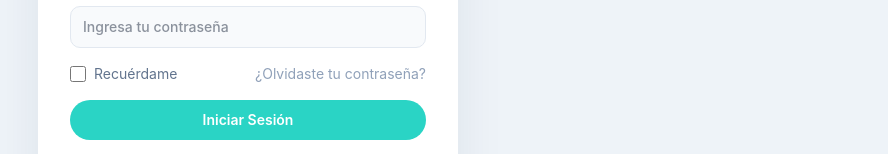
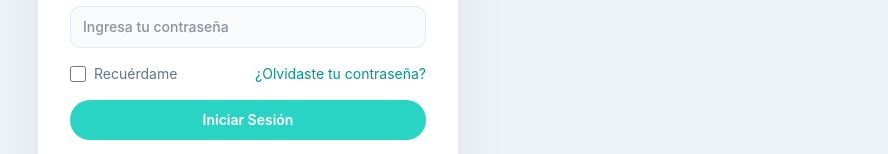
Before and after one commit to ayorick23/odontotrack-fouees, a React (Vite) app in the folder frontend/: page /login in a window 1280 px wide. Shown: the part 442-596 px from the top of the page, without its empty margins (392-1280 px from the left). Built offline with nearby package versions, Linux system fonts and the light colour scheme; no server answers.

Commit message:
fix: ayuda real en '¿Olvidaste tu contraseña?'
Era texto deshabilitado sin acción. Ahora despliega cómo recuperar el acceso: administración o soporte la restablecen desde Usuarios.

```diff
--- a/frontend/src/pages/Login/Login.tsx
+++ b/frontend/src/pages/Login/Login.tsx
@@ -1,5 +1,5 @@
 import { zodResolver } from "@hookform/resolvers/zod";
-import { useEffect } from "react";
+import { useEffect, useState } from "react";
 import { useForm } from "react-hook-form";
 import { useNavigate } from "react-router-dom";
 import { toast } from "sonner";
@@ -21,6 +21,7 @@ type LoginFormValues = z.infer<typeof loginSchema>;
 export function Login() {
   const { isAuthenticated, isReady, login } = useAuth();
   const navigate = useNavigate();
+  const [showResetHelp, setShowResetHelp] = useState(false);
 
   const {
     register,
@@ -122,10 +123,25 @@ export function Login() {
               />
               Recuérdame
             </label>
-            <span className="cursor-not-allowed text-slate-400">
+            <button
+              type="button"
+              aria-expanded={showResetHelp}
+              aria-controls="reset-help"
+              onClick={() => setShowResetHelp((open) => !open)}
+              className="text-teal-600 hover:text-teal-700 dark:text-teal-400"
+            >
               ¿Olvidaste tu contraseña?
-            </span>
+            </button>
           </div>
+          {showResetHelp ? (
+            <p
+              id="reset-help"
+              className="rounded-xl bg-slate-50 px-3 py-2 text-xs text-slate-500 dark:bg-slate-800/60 dark:text-slate-400"
+            >
+              Pide a administración o soporte que restablezca tu contraseña
+              desde Usuarios. Después podrás cambiarla desde tu cuenta.
+            </p>
+          ) : null}
 
           <button
             type="submit"
```
